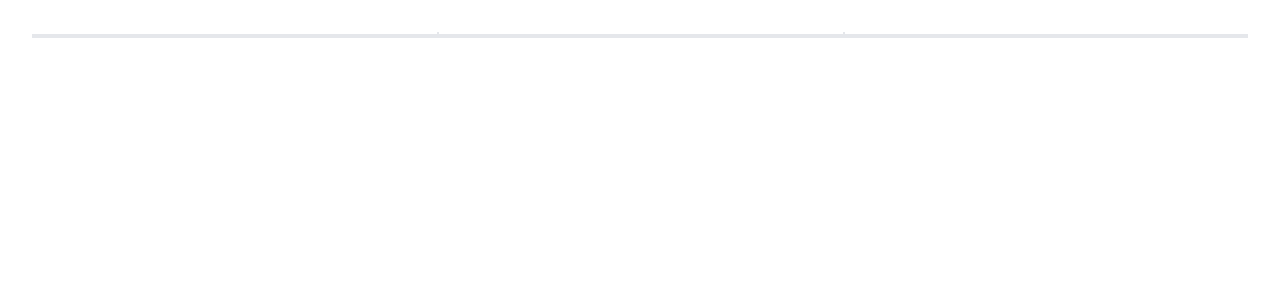
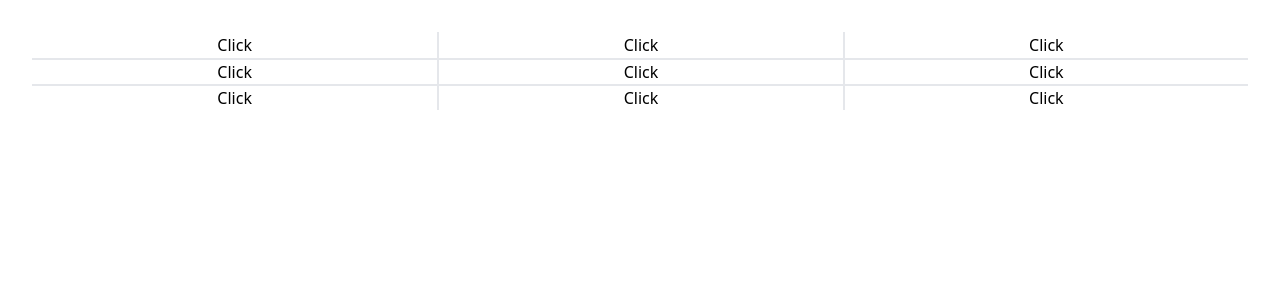
Before and after one commit to Wongwc1998/TicTacToe, a React (Vite) app: page / in a window 1280 px wide. Shown: the top 300 px of the page. Built offline with nearby package versions, Linux system fonts and the light colour scheme.

Commit message:
change cell

```diff
--- a/src/TicTacToeCell.tsx
+++ b/src/TicTacToeCell.tsx
@@ -1,5 +1,6 @@
-import { checkWin, setCell, TurnLogic } from "./TicTacToeLogic";
-import { gameType } from "@/TicTacToeTypes";
+import { TurnLogic } from "./TicTacToeLogic";
+import React from "react";
+import { thisGameContext as ThisGameContext } from "./TicTacToeContext";
 
 type TicTacToeCellProps = {
   row: number;
@@ -7,7 +8,26 @@ type TicTacToeCellProps = {
 };
 
 export default function TicTacToeCell({ row, col }: TicTacToeCellProps) {
+  const { game, setGame } = React.useContext(ThisGameContext);
+  const OnClickHandler = ({ row, col }: TicTacToeCellProps) => {
+    const newGame = TurnLogic(game, row, col, game.turn);
+    setGame(newGame);
+    console.log(newGame);
+  };
+
+  const disableButton = (
+    e: React.MouseEvent<HTMLButtonElement, MouseEvent>
+  ) => {
+    e.currentTarget.disabled = true;
+  };
   return (
-    <button onClick={() => setCell(row, col)} className="cell" />
-  )
+    <button
+      onClick={(e) => {
+        OnClickHandler({ row, col });
+        disableButton(e);
+      }}
+    >
+      Click
+    </button>
+  );
 }
```
